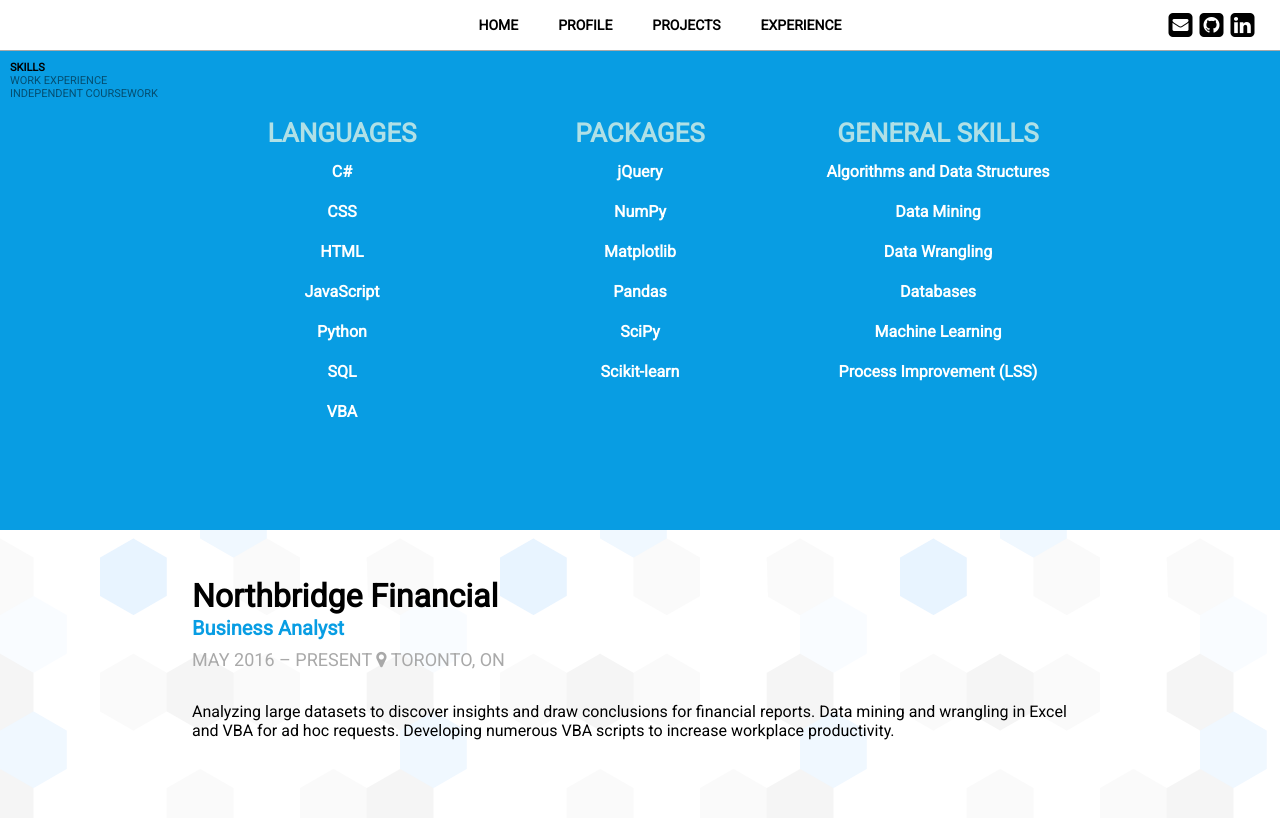
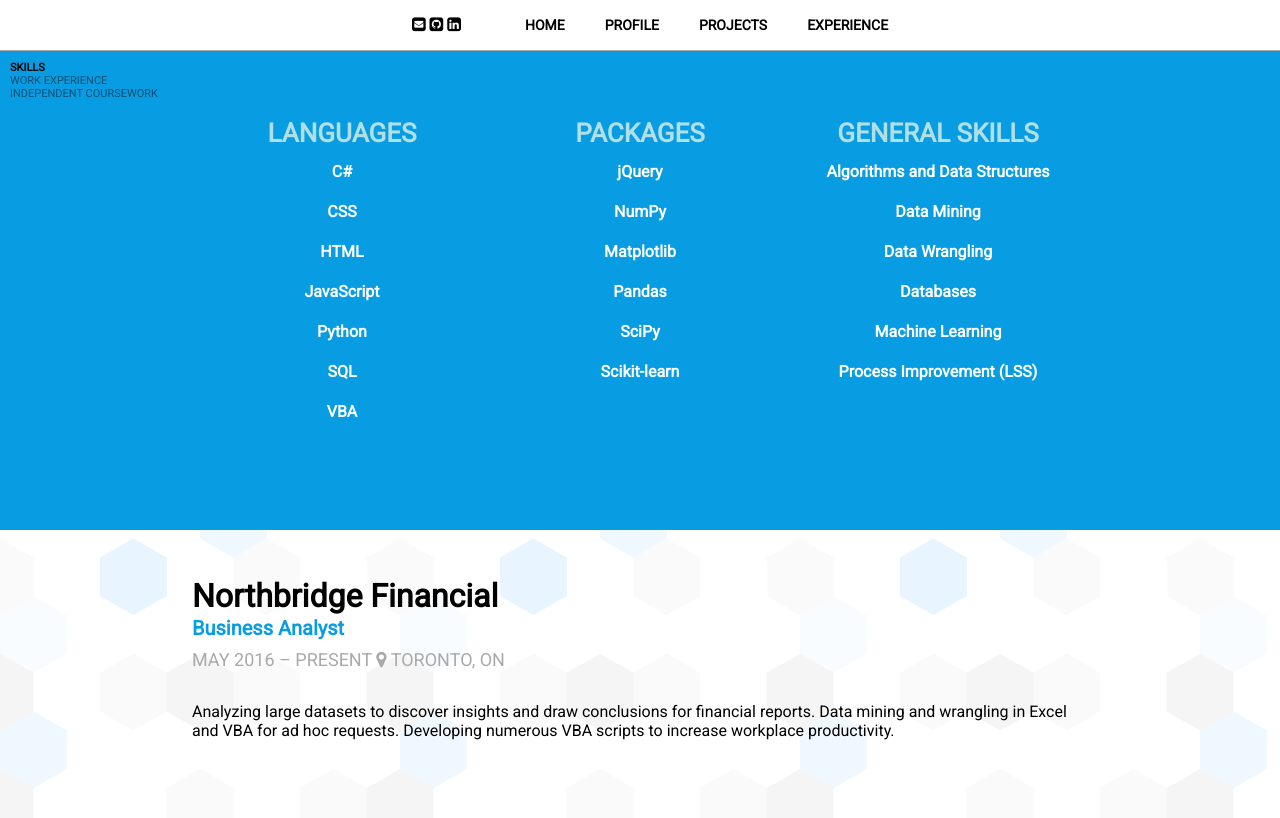
Before and after one commit to faisale/site, a plain HTML site: page experience.html in a window 1280 px wide. Shown: the top 818 px of the page. Drawn offline with nearby package versions, Linux system fonts and the light colour scheme.

Commit message:
Updated nav bar link

```diff
--- a/experience.html
+++ b/experience.html
@@ -18,8 +18,8 @@
 
 <body>
 	<div class="nav">
+		<ul id="contactBar"></ul>
 		<ul id="navBar"></ul>
-		<p id="contactBar"></p>
 	</div>
 
 	<div id ="legend">
```
